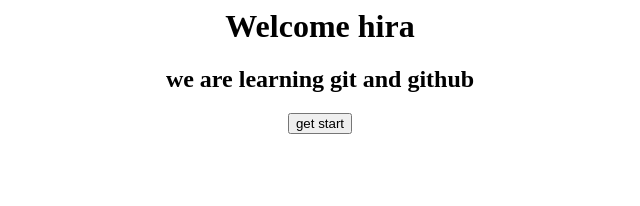
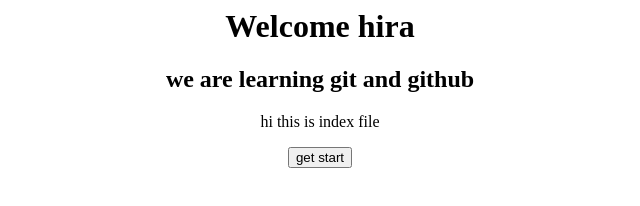
Before and after one commit to hiraksolutions/sample, a plain HTML site: page index.html in a window 1280 px wide. Shown: the whole page, without its empty margins (320-960 px from the left). Drawn offline with Linux system fonts and the light colour scheme.

Commit message:
bahot tension hai

```diff
--- a/index.html
+++ b/index.html
@@ -6,6 +6,7 @@
 		<center>
 			<h1>Welcome hira</h1>
 			<h2> we are learning git and github</h2>
+			<p>hi this is index file</p>
 			<button>get start</button>
 		</center>
 	</body>
```
